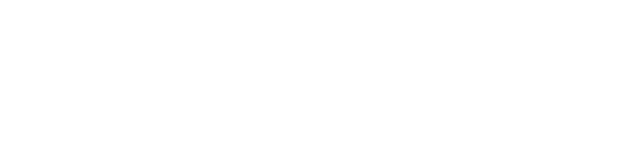
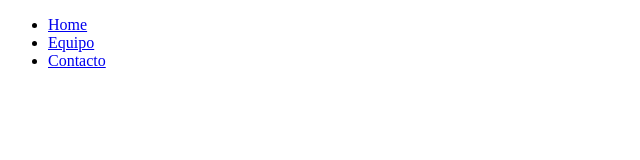
Before and after one commit to alfredauris88/Portfolio1, a plain HTML site: page index.html in a window 1280 px wide. Shown: the whole page, without its empty margins (0-640 px from the left). Drawn offline with Linux system fonts and the light colour scheme.

Commit message:
creacion de menu navegable

```diff
--- a/index.html
+++ b/index.html
@@ -7,6 +7,17 @@
     <link rel="stylesheet" href="CSS/style.css">
 </head>
 <body>
+    <header>
+
+        <nav>
+            <ul>
+                <li><a href="index.html">Home</a></li>
+                <li><a href="equipo.html">Equipo</a></li>
+                <li><a href="contacto.html">Contacto</a></li>
+            </ul>
+
+        </nav>
+    </header>
 
 </body>
 </html>
```
